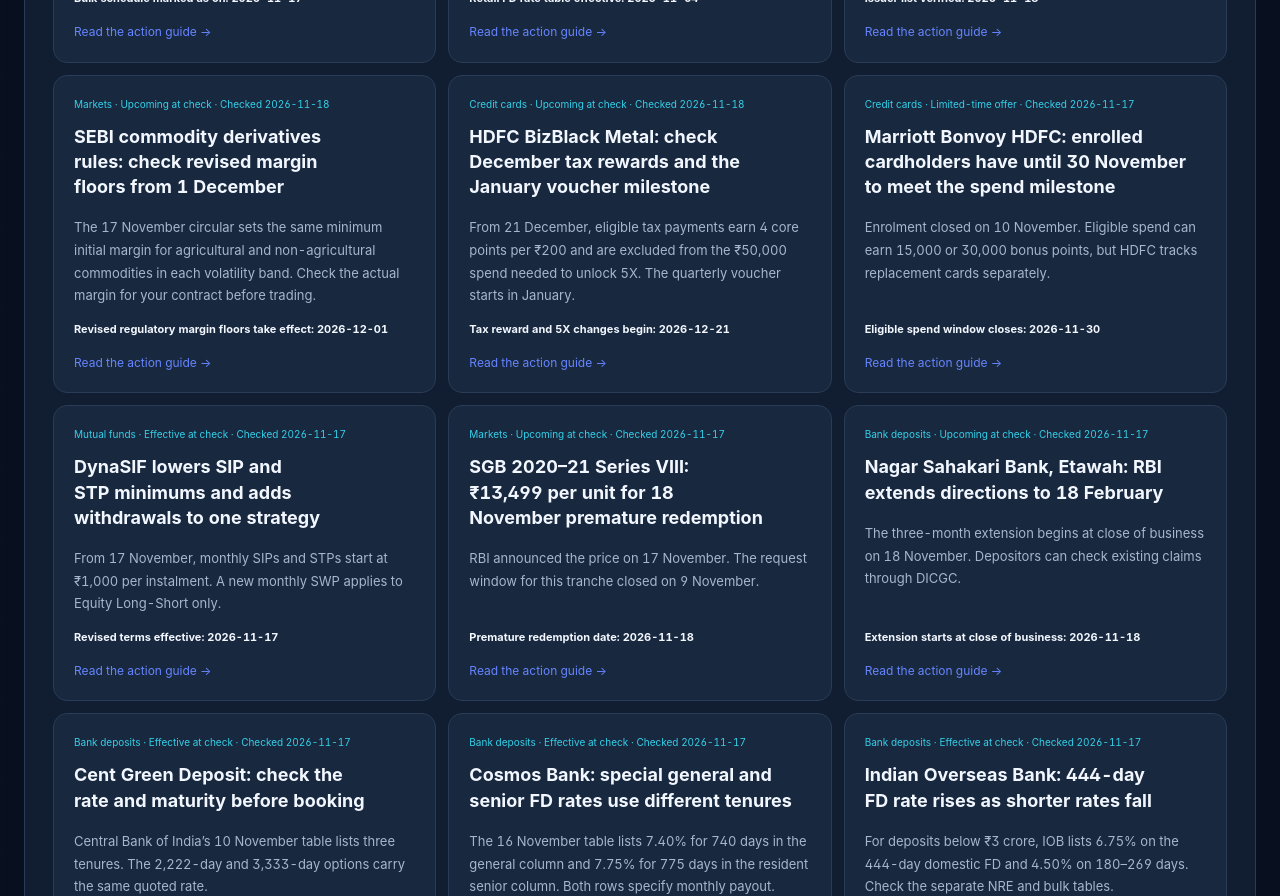
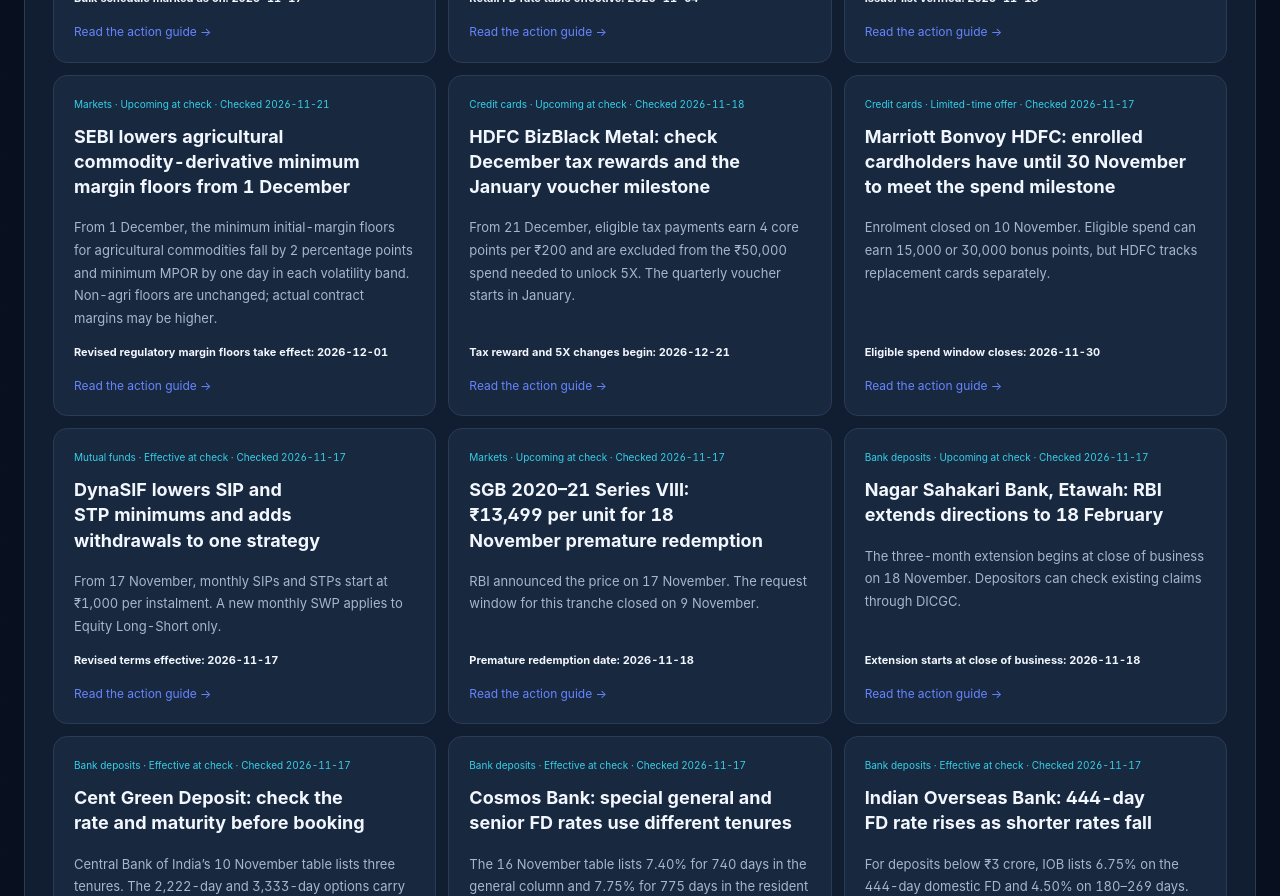
Before and after one commit to aqdas1820/credonomics-site, a Next.js app: page / in a window 1280 px wide. Shown: the part 3660-4556 px from the top of the page. Built offline with nearby package versions, Linux system fonts and the light colour scheme; no server answers.

Commit message:
Clarify SEBI commodity margin changes with verified before-and-after floors

```diff
--- a/app/data/research-watch.ts
+++ b/app/data/research-watch.ts
@@ -348,24 +348,34 @@ export const researchWatch: WatchItem[] = [
   },
   {
     slug: 'sebi-commodity-derivatives-margin-december-2026',
-    title: 'SEBI commodity derivatives rules: check revised margin floors from 1 December',
-    summary: 'The 17 November circular sets the same minimum initial margin for agricultural and non-agricultural commodities in each volatility band. Check the actual margin for your contract before trading.',
-    category: 'Markets', checkedAt: '2026-11-18', announcementDate: '2026-11-17',
+    title: 'SEBI lowers agricultural commodity-derivative minimum margin floors from 1 December',
+    summary: 'From 1 December, the minimum initial-margin floors for agricultural commodities fall by 2 percentage points and minimum MPOR by one day in each volatility band. Non-agri floors are unchanged; actual contract margins may be higher.',
+    category: 'Markets', checkedAt: '2026-11-21', publishedAt: '2026-11-18', announcementDate: '2026-11-17',
     eventDate: '2026-12-01', dateLabel: 'Revised regulatory margin floors take effect',
+    updateNote: '21 November: added a before/after comparison against the table in SEBI’s 4 August 2023 Commodity Derivatives Master Circular that the 17 November 2026 circular expressly replaces. The comparison is limited to regulatory minimum floors; clearing corporations and exchanges may impose higher or additional margins.',
     source: 'https://www.sebi.gov.in/sebi_data/attachdocs/nov-2026/1794917100786.PDF',
-    sourceLabel: 'SEBI: 17 November commodity derivatives margin circular (PDF)',
+    sourceLabel: 'SEBI: 17 November 2026 commodity derivatives margin circular (PDF)',
     sourceLocation: 'Paragraphs 2–5 and the table replacing paragraph 9.1.3.I.a(iv) of the commodity derivatives master circular.',
-    additionalSources: [{ url: 'https://www.sebi.gov.in/legal/circulars/nov-2026/review-of-margin-framework-for-commodity-derivatives-segment_105799.html', label: 'SEBI: official circular listing' }],
-    audience: 'Retail traders using exchange-traded commodity derivatives in India, particularly traders of agricultural commodity contracts.',
-    facts: [
-      'From 1 December 2026, the minimum initial margin is 6% for low-volatility commodities, 8% for medium-volatility commodities and 10% for high-volatility commodities. Each floor applies to both agricultural and non-agricultural commodities.',
-      'The corresponding minimum margin periods of risk are 2, 2 and 3 days. This is a risk-model parameter used by clearing corporations.',
-      'SEBI says the circular applies for one year from its 17 November 2026 issuance and may be extended by a separate circular.',
-    ],
-    actions: [
-      'Before entering or rolling a trade around 1 December, check your exact contract’s margin with your broker or the relevant exchange or clearing corporation. Review any extra margin and the available balance for existing positions.',
-    ],
-    limits: 'These are regulatory floors. The cash needed for a specific order can be higher depending on the contract and applicable exchange, clearing or broker requirements. The circular does not quantify the change in margin for individual contracts.',
+    additionalSources: [
+      { url: 'https://www.sebi.gov.in/legal/circulars/nov-2026/review-of-margin-framework-for-commodity-derivatives-segment_105799.html', label: 'SEBI: official circular listing, dated 17 November 2026' },
+      { url: 'https://www.sebi.gov.in/legal/master-circulars/aug-2023/master-circular-for-commodity-derivatives-segment_74974.html', label: 'SEBI: 4 August 2023 Commodity Derivatives Master Circular (replaced table)' },
+      { url: 'https://www.sebi.gov.in/sebi_data/attachdocs/aug-2023/1691151096694.pdf', label: 'SEBI: original 2023 Master Circular PDF, paragraph 9.1.3.I.a(iv), pages 89–90' },
+    ],
+    audience: 'Existing retail participants holding exchange-traded commodity-derivative positions in India, particularly agricultural commodity contracts.',
+    facts: [
+      'SEBI’s circular is dated 17 November 2026 and takes effect on 1 December 2026. It replaces only the minimum initial-margin and minimum Margin Period of Risk (MPOR) table in paragraph 9.1.3.I.a(iv) of the 4 August 2023 Commodity Derivatives Master Circular. The circular applies for one year from issuance unless SEBI extends it through a separate circular.',
+      'Compared with the table in the 2023 Master Circular that the new circular expressly replaces, agricultural minimum initial margin changes from 8% to 6% for low-volatility commodities, 10% to 8% for medium-volatility commodities, and 12% to 10% for high-volatility commodities. The corresponding minimum MPOR changes from 3 to 2 days, 3 to 2 days, and 4 to 3 days. Each agricultural minimum initial-margin floor therefore falls by 2 percentage points and each minimum MPOR by one day.',
+      'The non-agricultural minimums are unchanged by this comparison: low volatility 6% IM / 2-day MPOR, medium 8% / 2 days, and high 10% / 3 days. The 17 November circular sets the same minimum IM and MPOR values for agricultural and non-agricultural commodities in each band.',
+      'The Master Circular categorises commodities using realised annualised volatility over the previous three years: low is 0–15%, medium is above 15% through 20%, and high is above 20%. The lead stock exchange determines categories using the prescribed method; a participant should not assume a category from the commodity name alone.',
+      'MPOR is a risk-model parameter used by clearing corporations to estimate the period needed to close out exposure after a participant default. It is not a customer payment grace period or a settlement extension.',
+      'These are regulatory minimum floors, not a promise that a broker’s or exchange’s actual margin will fall. The Master Circular permits exchanges to charge higher margins based on risk and separately provides for additional, pre-expiry, delivery-period and concentration margins.',
+    ],
+    actions: [
+      'If you already hold an affected commodity-derivative position, review the exchange or clearing corporation’s contract-level margin notice before 1 December and ask your broker for the applicable volatility category, current margin, any revised floor and all additional margins.',
+      'Do not assume the cash collateral required for an existing position will fall by 2 percentage points. The actual requirement can remain higher than SEBI’s minimum floor and may include separate risk margins.',
+      'Do not interpret the MPOR number as extra time to pay a margin call or settle a trade; it is a clearing-risk model parameter.',
+    ],
+    limits: 'Checked 21 November 2026. Announcement/circular date: 17 November 2026. Effective date: 1 December 2026. The before/after comparison uses the minimum-margin table in the 4 August 2023 Master Circular that the 17 November circular expressly replaces; the official SEBI commodity-derivatives circular index was checked for intervening margin-framework revisions. Only regulatory minimum IM and MPOR floors are compared. Clearing corporations and exchanges may impose higher margins and additional, pre-expiry, delivery-period or concentration margins. The circular does not quantify the cash margin for any individual contract, guarantee a lower broker requirement or establish an individual customer benefit. Volatility categorisation is exchange-determined.',
   },
   {
     slug: 'hdfc-bizblack-tax-rewards-quarterly-voucher-december-2026',
```
